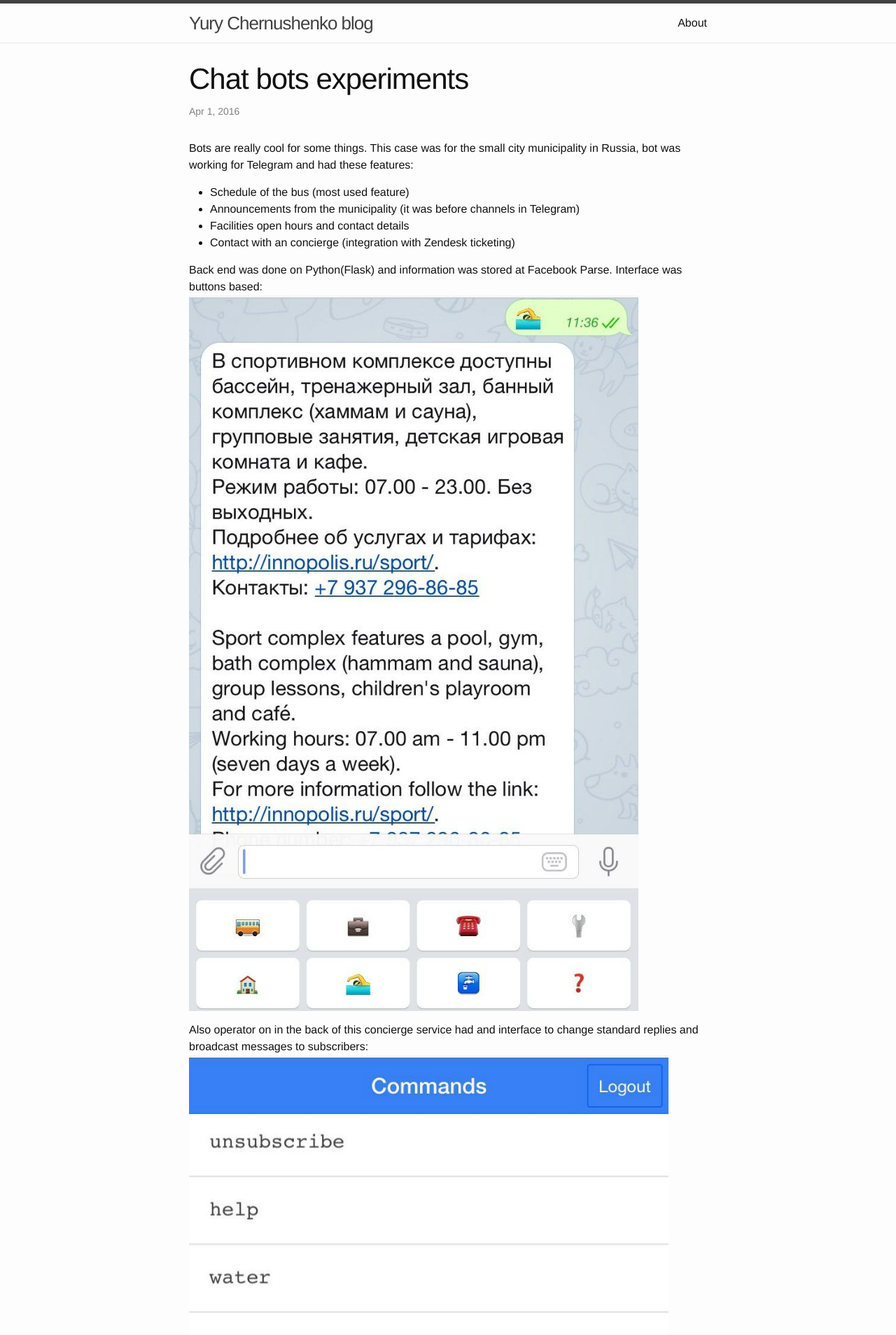
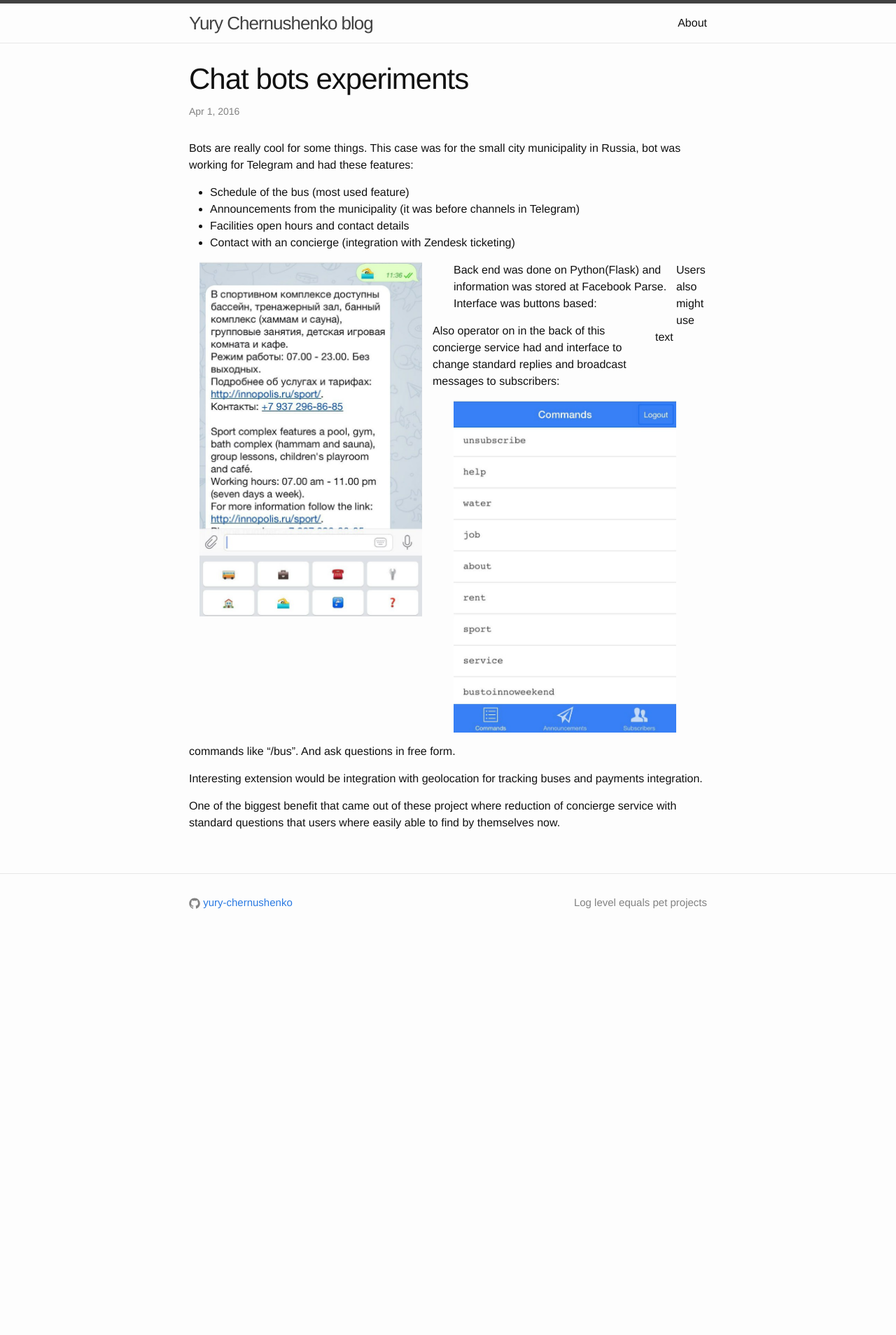
Before and after one commit to yury-chernushenko/yury-chernushenko.github.io, a Jekyll site: the page built from _posts/2016-04-01-bots-experiments.md, in a window 1280 px wide. Shown: the top 1908 px of the page at 70% size. Built offline with Jekyll 4.4.1, drawn with Linux system fonts in a browser that asks for light colours; after the commit the page ends 1362 px from its top, so only the background shows below that.

Commit message:
Add post

```diff
--- a/_posts/2016-04-01-bots-experiments.md
+++ b/_posts/2016-04-01-bots-experiments.md
@@ -40,11 +40,21 @@
 * Facilities open hours and contact details
 * Contact with an concierge (integration with Zendesk ticketing)
 
-Back end was done on Python(Flask) and information was stored at Facebook Parse. Interface was buttons based:
-<img src="/assets/2016-04-01-interface.jpg">
+<div class="text-col text-col-1">
+  <div style="text-align:left;"><img src="/assets/2016-04-01-interface.jpg">  </div>
+</div>
 
-Also operator on in the back of this concierge service had and interface to change standard replies and broadcast messages to subscribers:
-<img src="/assets/2016-04-01-operator.jpg">
+<div class="text-col text-col-2">
+  Back end was done on Python(Flask) and information was stored at Facebook Parse. Interface was buttons based:
+</div>
+
+<div class="text-col text-col-1">
+  <div style="text-align:left;">Also operator on in the back of this concierge service had and interface to change standard replies and broadcast messages to subscribers:</div>
+</div>
+
+<div class="text-col text-col-2">
+  <img src="/assets/2016-04-01-operator.jpg">
+</div>
 
 Users also might use text commands like "/bus". And ask questions in free form.
 
```
